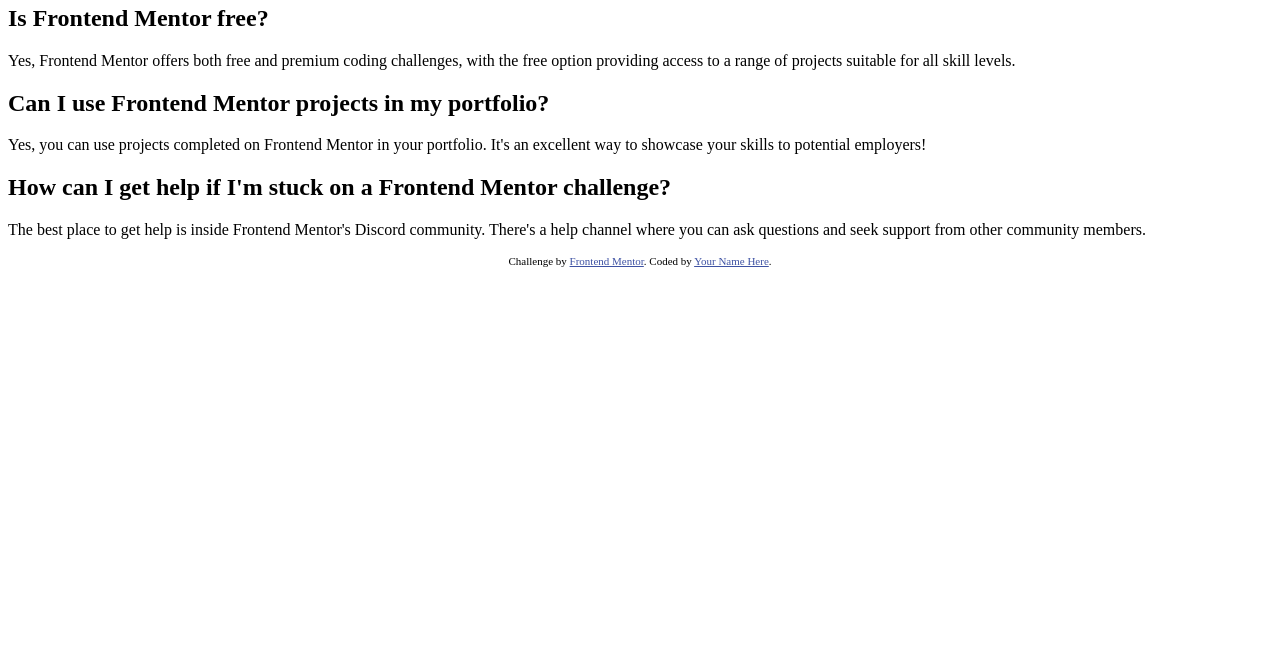
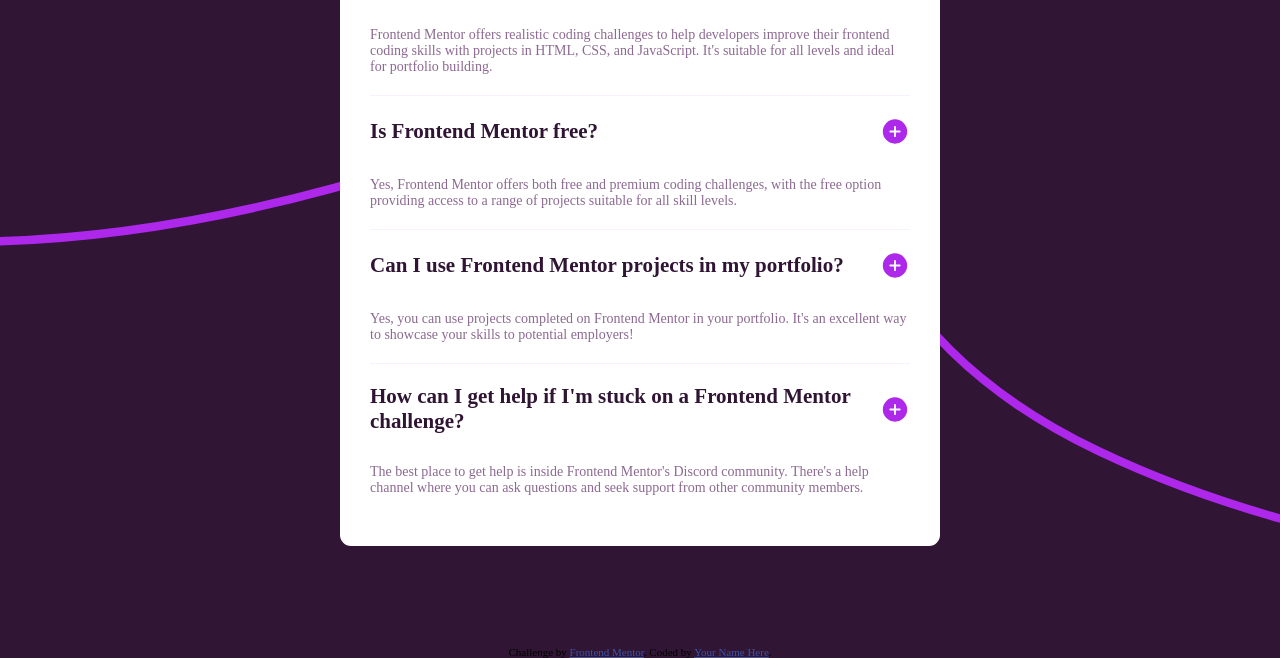
Before and after one commit to HossainRezayi/JavaScript-project, a plain HTML site: page faq-accordion-main/index.html in a window 1280 px wide. Shown: the part 231-889 px from the top of the page. Before the commit the page ends 800 px from the top, so only its background shows below. Drawn offline with Linux system fonts and the light colour scheme.

Commit message:
Add style to faq accordion project

```diff
--- a/faq-accordion-main/index.html
+++ b/faq-accordion-main/index.html
@@ -11,6 +11,7 @@
       sizes="32x32"
       href="./assets/images/favicon-32x32.png"
     />
+    <link rel="stylesheet" href="style.css" />
 
     <title>Frontend Mentor | FAQ accordion</title>
 
@@ -29,13 +30,20 @@
     <div class="content">
       <div class="items">
         <div class="heading">
-          <img src="assets/images/icon-star.svg" alt="Star icon" />
+          <img
+            src="assets/images/icon-star.svg"
+            alt="Star icon"
+            class="star-icon"
+          />
           <h1 class="heading-primary">FAQs</h1>
         </div>
+        <div class="items">
           <div class="item__inner">
             <h2 class="heading-secondry">
               What is frontend mentor, and how it will help me?
             </h2>
+            <img src="assets/images/icon-plus.svg" alt="Plus icon" />
+          </div>
           <p class="paragraph">
             Frontend Mentor offers realistic coding challenges to help
             developers improve their frontend coding skills with projects in
@@ -43,29 +51,38 @@
             for portfolio building.
           </p>
         </div>
+        <div class="items">
           <div class="item__inner">
             <h2 class="heading-secondry">Is Frontend Mentor free?</h2>
+            <img src="assets/images/icon-plus.svg" alt="Plus icon" />
+          </div>
           <p class="paragraph">
             Yes, Frontend Mentor offers both free and premium coding challenges,
             with the free option providing access to a range of projects
             suitable for all skill levels.
           </p>
         </div>
+        <div class="items">
           <div class="item__inner">
             <h2 class="heading-secondry">
               Can I use Frontend Mentor projects in my portfolio?
             </h2>
+            <img src="assets/images/icon-plus.svg" alt="Plus icon" />
+          </div>
           <p class="paragraph">
             Yes, you can use projects completed on Frontend Mentor in your
             portfolio. It's an excellent way to showcase your skills to
             potential employers!
           </p>
         </div>
+        <div class="items">
           <div class="item__inner">
             <h2 class="heading-secondry">
               How can I get help if I'm stuck on a Frontend Mentor challenge?
             </h2>
-          <p class="paragraph">
+            <img src="assets/images/icon-plus.svg" alt="Plus icon" />
+          </div>
+          <p class="paragraph last-paragraph">
             The best place to get help is inside Frontend Mentor's Discord
             community. There's a help channel where you can ask questions and
             seek support from other community members.
--- /dev/null
+++ b/faq-accordion-main/style.css
@@ -0,0 +1,59 @@
+* {
+  padding: 0;
+  margin: 0;
+  box-sizing: border-box;
+}
+
+body {
+  font-family: "Work Sans";
+  font-size: 14px;
+  background-image: url(assets/images/background-pattern-desktop.svg);
+  background-size: cover;
+}
+
+.content {
+  max-width: 600px;
+  background-color: hsl(0, 0%, 100%);
+  padding: 30px;
+  margin: 100px auto;
+  border-radius: 11px;
+}
+
+.heading {
+  display: flex;
+  align-items: center;
+  justify-content: flex-start;
+  margin-bottom: 20px;
+}
+
+.star-icon {
+  margin-right: 15px;
+}
+
+.heading-primary {
+  font-size: 40px;
+  color: hsl(292, 42%, 14%);
+}
+
+.heading-secondry {
+  color: hsl(292, 42%, 14%);
+}
+
+.item__inner {
+  display: flex;
+  justify-content: space-between;
+  align-items: center;
+  margin-bottom: 30px;
+}
+
+.paragraph {
+  margin-bottom: 20px;
+  padding-bottom: 20px;
+  color: hsl(292, 16%, 49%);
+  border-bottom: 1px solid hsl(275, 100%, 97%);
+}
+
+.last-paragraph {
+  border-bottom: none;
+  margin-bottom: 0;
+}
```
Lines whose indentation alone changed are shown as unchanged.
